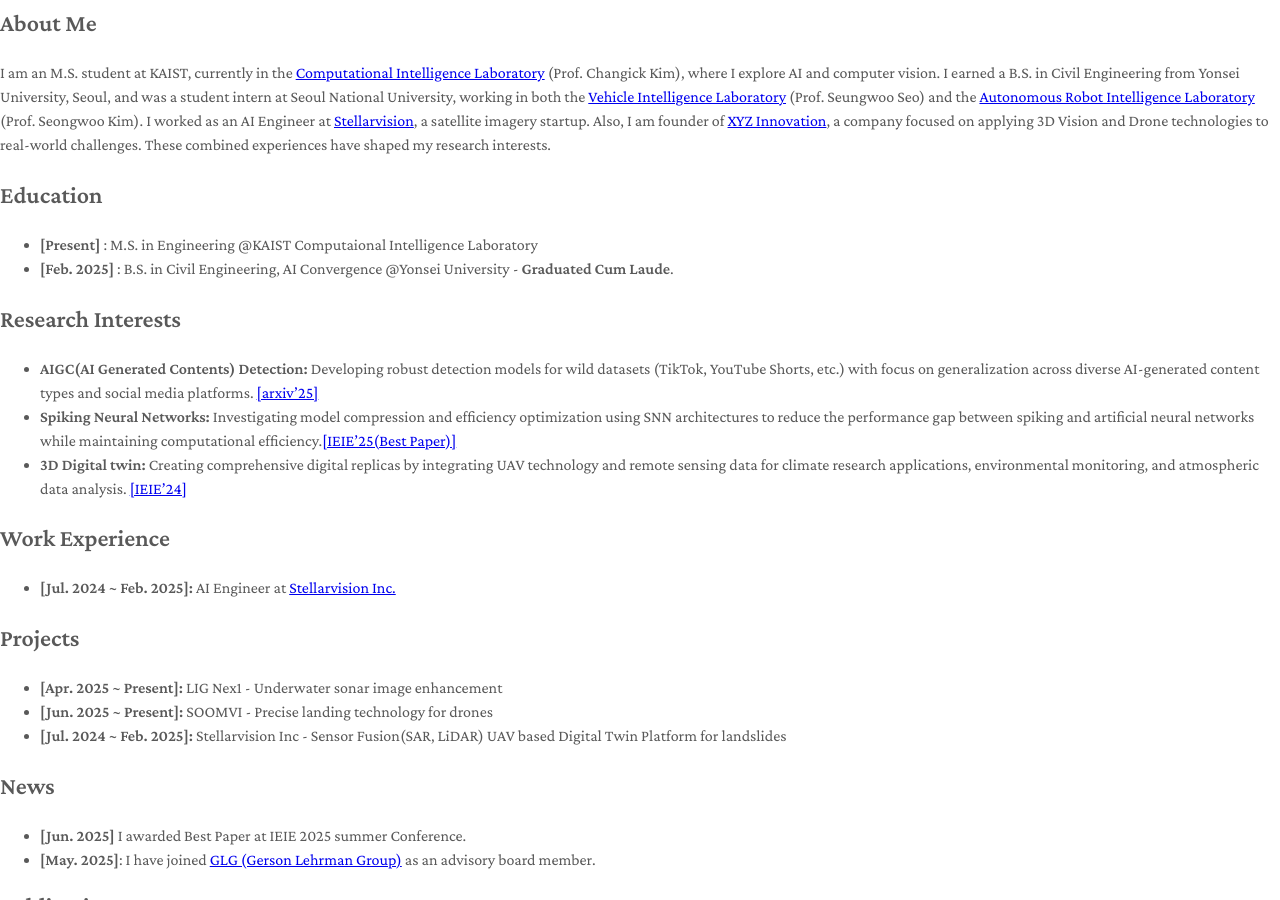
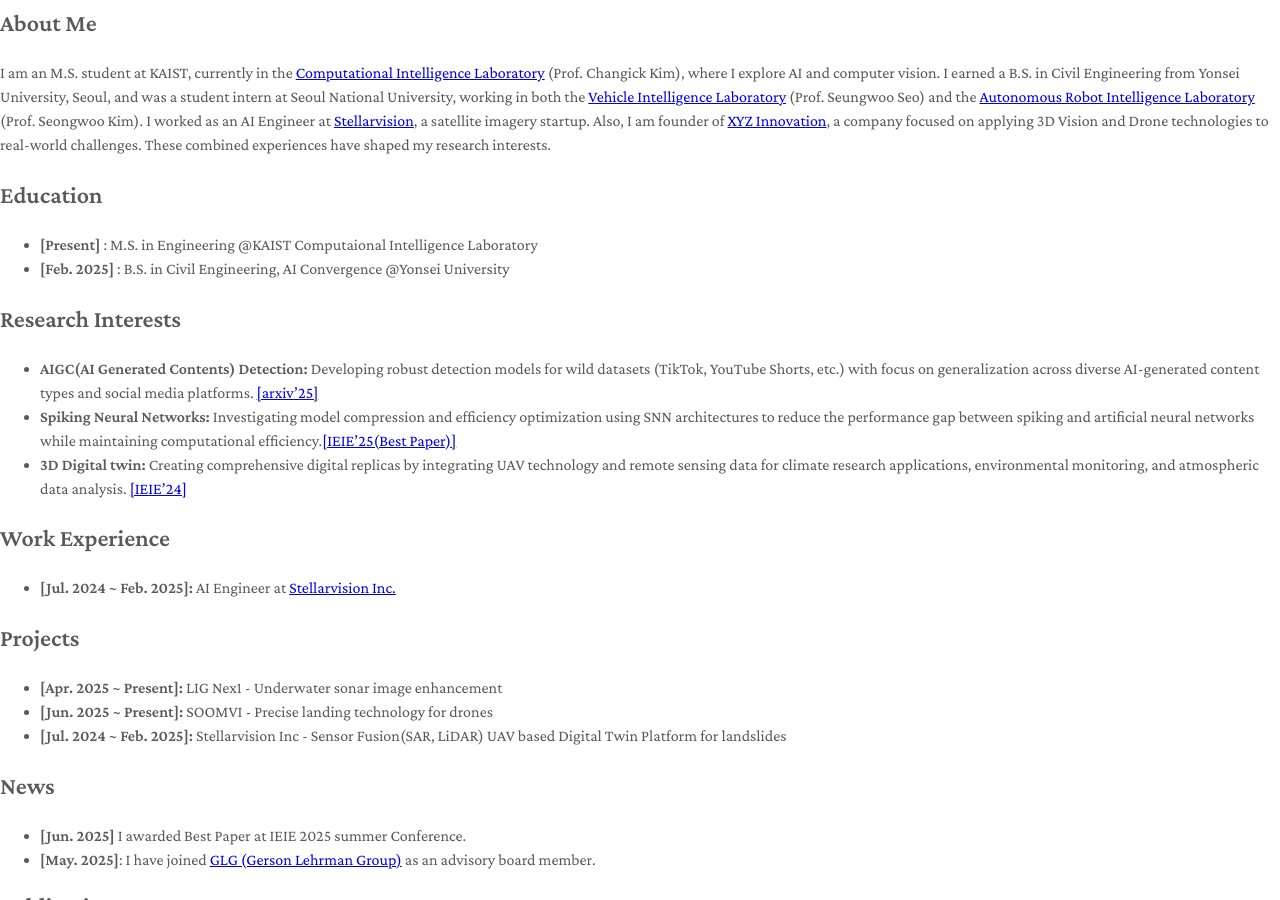
Before and after one commit to tersite1/tersite1.github.io, a Jekyll site: the page built from index.md, in a window 1280 px wide and 900 px high, scrolled down 854 px. Built offline with Jekyll 4.4.1, drawn with Linux system fonts in a browser that asks for light colours; a style sheet for code colours, icons or effects is not loaded; our own code applies the rules of GitHub Pages for plain Markdown files.

Commit message:
Update index.md

```diff
--- a/index.md
+++ b/index.md
@@ -15,8 +15,7 @@
 
 ## Education
 * **[Present]** : M.S. in Engineering @KAIST Computaional Intelligence Laboratory
-* **[Feb. 2025]** : B.S. in  Civil Engineering, AI Convergence @Yonsei University - **Graduated Cum Laude**.
-
+* **[Feb. 2025]** : B.S. in  Civil Engineering, AI Convergence @Yonsei University
 
 ## Research Interests
 
```
